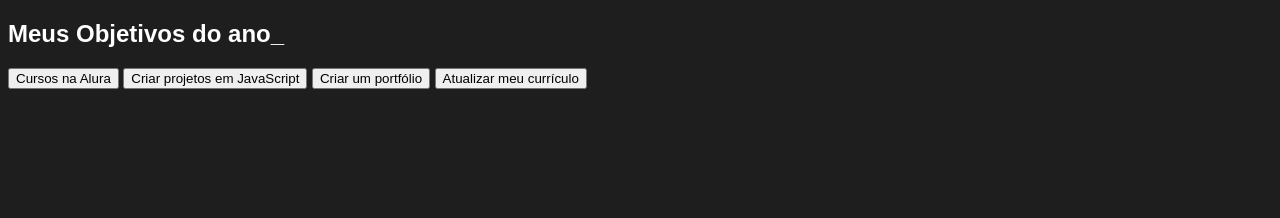
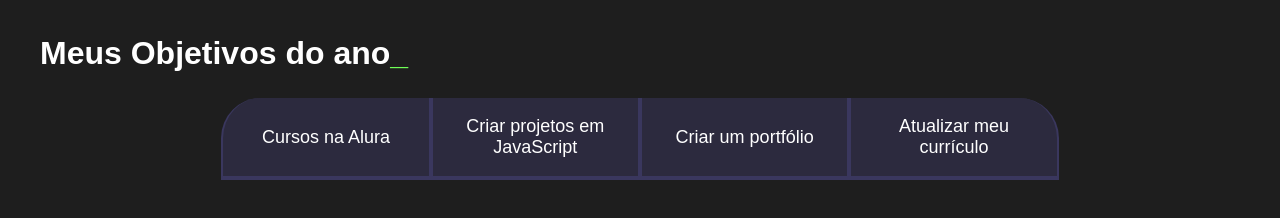
Before and after one commit to arofias/Projeto-de-vida, a plain HTML site: page index.html in a window 1280 px wide. Drawn offline with Linux system fonts and the light colour scheme.

Commit message:
Add files via upload

```diff
--- a/index.html
+++ b/index.html
@@ -9,7 +9,7 @@
 
 <body>
     <section class="conteudo-principal">
-        <h2 class="titulo-principal">Meus Objetivos do ano_</h2>
+        <h2 class="titulo-principal">Meus Objetivos do ano<span>_</span></h2>
     <div class="botoes">
           <button class="botao">Cursos na Alura</button>
           <button class="botao">Criar projetos em JavaScript</button>
--- a/style.css
+++ b/style.css
@@ -14,3 +14,68 @@ body {
     color: var(--branco);
     font-family: 'Chakra Petch', sans-serif;
   }
+
+  .conteudo-principal {
+    display: flex;
+    flex-direction: column;
+    justify-content: center;
+    align-items: center;
+    max-width: 1200px;
+    width: 100%;
+    margin: 0 auto;
+}
+
+.titulo-principal {
+    text-align: left;
+    width: 100%;
+    font-size: 32px;
+}
+
+.titulo-principal span {
+    color: var(--verde);
+}
+
+.botao{
+    font-family: "Crakra Petch", sans-serif;
+    background-color: var(--botao-inativo);
+    color: var(--branco);
+    display: flex;
+    justify-content: center;
+    padding: 1em;
+    font-size: 18px;
+    align-items: center;
+}
+
+.botao {
+    font-family: "Crakra Petch", sans-serif;
+    background-color: var(--botao-inativo);
+    color: var(--branco);
+    display: flex;
+    justify-content: center;
+    padding: 1em;
+    font-size: 18px;
+    align-items: center;
+    width: 100%;
+    border-bottom: 4px solid var(--botao-ativo);
+    border-left: 2px solid var(--botao-ativo);
+    border-right: 2px solid var(--botao-ativo);
+    border-top: none;
+}
+
+.botoes {
+    display: block;
+}
+
+@media screen and (min-width: 768px) {
+    .botoes {
+        display: flex;
+    }
+
+    .botao:first-child {
+        border-radius: 40px 0 0 0;
+    }
+
+    .botao:last-child {
+        border-radius: 0 40px 0 0;
+    }
+}
```
